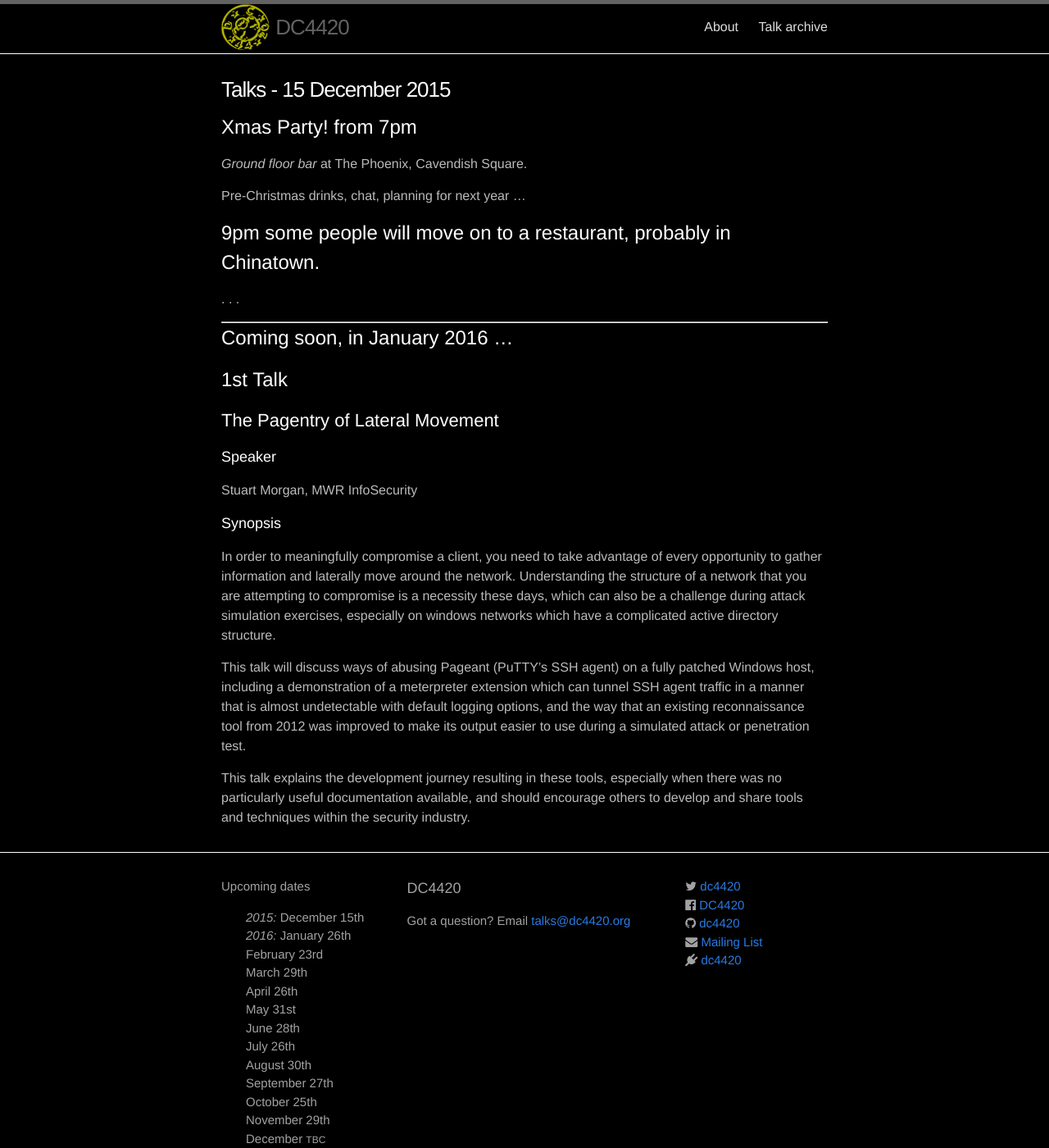
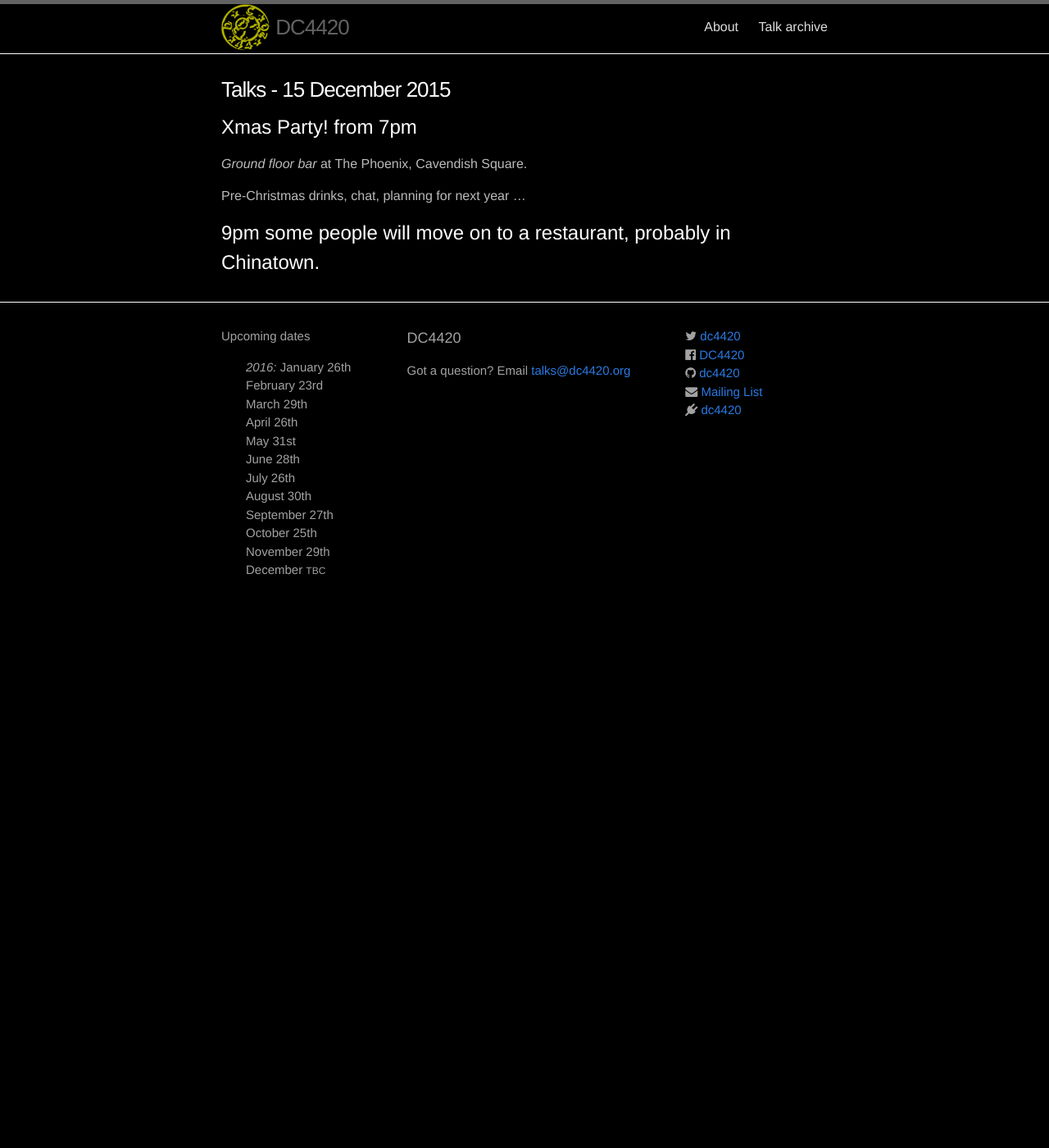
Before and after one commit to dc4420/website, a Jekyll site: the page built from _posts/2015-12-15-talks.markdown, in a window 1280 px wide and 1400 px high. Shown: the whole window at 82% size. Built offline with Jekyll 4.4.1, drawn with Linux system fonts in a browser that asks for light colours; nearby versions of some CDN libraries.

Commit message:
announce first talk for January 2016 meeting

```diff
--- a/_includes/footer.html
+++ b/_includes/footer.html
@@ -7,7 +7,6 @@
       <div class="footer-col  footer-col-1">
         <p class="text">Upcoming dates</p>
         <ul class="future-events">
-          <li><em>2015:</em> December 15th</li>
           <li><em>2016:</em> January 26th</li>
           <li>February 23rd</li>
           <li>March 29th</li>
--- a/_posts/2015-12-15-talks.markdown
+++ b/_posts/2015-12-15-talks.markdown
@@ -12,41 +12,3 @@
 Pre-Christmas drinks, chat, planning for next year ...
 
 # 9pm some people will move on to a restaurant, probably in Chinatown.
-
-.
-.
-.
-
----
-
-# Coming soon, in January 2016 ...
-
-
-# 1st Talk
-
-## The Pagentry of Lateral Movement
-
-### Speaker
-
-Stuart Morgan, MWR InfoSecurity
-
-### Synopsis
-
-In order to meaningfully compromise a client, you need to take advantage of
-every opportunity to gather information and laterally move around the network.
-Understanding the structure of a network that you are attempting to compromise
-is a necessity these days, which can also be a challenge during attack
-simulation exercises, especially on windows networks which have a complicated
-active directory structure.
-
-This talk will discuss ways of abusing Pageant (PuTTY's SSH agent) on a fully
-patched Windows host, including a demonstration of a meterpreter extension
-which can tunnel SSH agent traffic in a manner that is almost undetectable
-with default logging options, and the way that an existing reconnaissance tool
-from 2012 was improved to make its output easier to use during a simulated
-attack or penetration test.
-
-This talk explains the development journey resulting in these tools,
-especially when there was no particularly useful documentation available,
-and should encourage others to develop and share tools and techniques
-within the security industry.
```
Also changed, not shown: _posts/2016-01-26-talks.markdown (added, +43 -0 lines).
